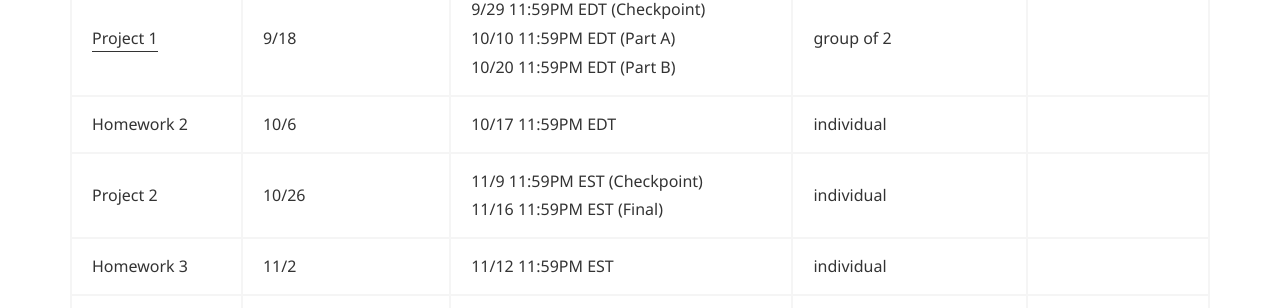
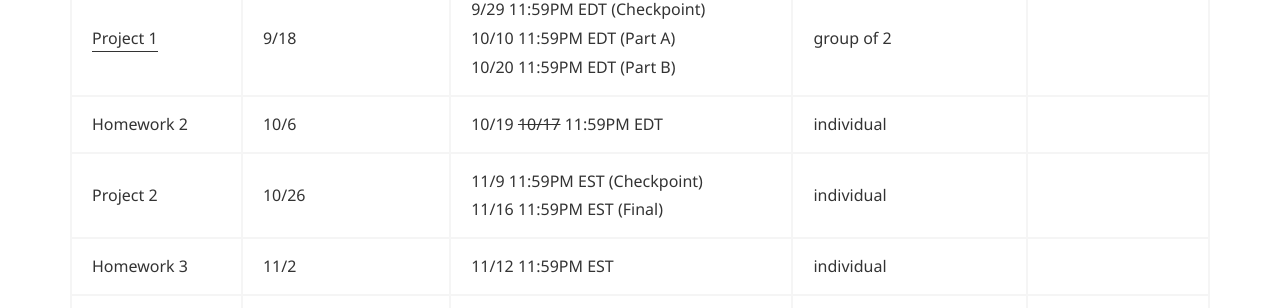
Before and after one commit to 15-440/website, a Jekyll site: the page built from assignments.md, in a window 1280 px wide. Shown: the part 1043-1351 px from the top of the page. Built offline with Jekyll 4.4.1, drawn with Linux system fonts in a browser that asks for light colours.

Commit message:
Move HW2 deadline

```diff
--- a/assignments.md
+++ b/assignments.md
@@ -16,7 +16,7 @@ micro_nav: false
 | [Project 0](https://github.com/15-440/P0) | 9/8          | 9/17 11:59PM EDT  | individual    |            |
 | [Homework 1](https://www.gradescope.com)  | 9/17         | 9/30 11:59PM EDT  | individual    |            |
 | [Project 1](https://github.com/15-440/p1) | 9/18 | 9/29 11:59PM EDT (Checkpoint) <br> 10/10 11:59PM EDT (Part A) <br> 10/20 11:59PM EDT (Part B)| group of 2  |     |
-| Homework 2                                | 10/6         | 10/17 11:59PM EDT | individual    |            |
+| Homework 2                                | 10/6         | 10/19 ~~10/17~~ 11:59PM EDT | individual    |            |
 | Project 2                                 | 10/26        | 11/9 11:59PM EST (Checkpoint) <br> 11/16 11:59PM EST (Final) | individual  |     |
 | Homework 3                                | 11/2         | 11/12 11:59PM EST | individual    |            |
 | Project 3                                 | 11/17        | 12/1 11:59PM EST (Checkpoint) <br> 12/11 11:59PM EST (Final) | group of 2  |     |
```
